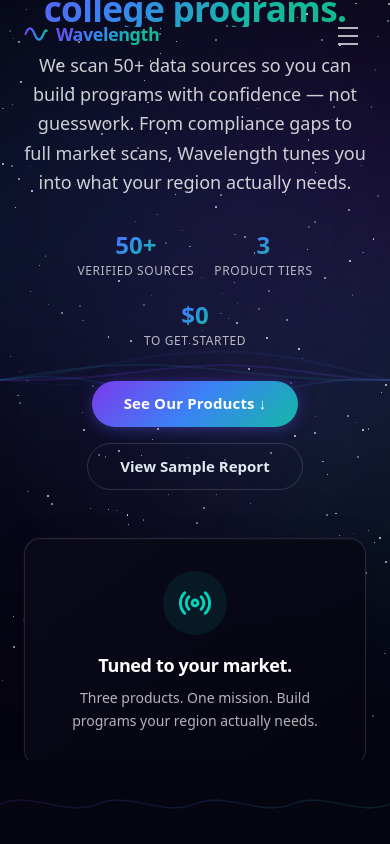
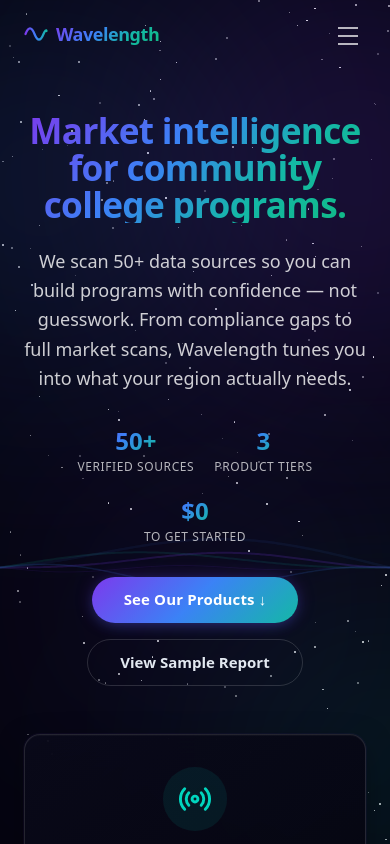
Before and after one commit to wspanic201/workforce-intelligence, a Next.js app: page / in a window 390 px wide. Shown: the top 844 px of the page. Built offline with nearby package versions, Linux system fonts and the light colour scheme.

Commit message:
Fix hero mobile: flexible height on mobile, fixed on desktop, more top padding

```diff
--- a/app/page.tsx
+++ b/app/page.tsx
@@ -365,7 +365,7 @@ function HeroCarousel() {
   const slide = HERO_SLIDES[current];
 
   return (
-    <section className="relative h-[90vh] min-h-[700px] max-h-[900px] flex items-center justify-center pt-24 pb-16 overflow-hidden">
+    <section className="relative min-h-[90vh] lg:h-[90vh] lg:min-h-[700px] lg:max-h-[900px] flex items-center justify-center pt-28 pb-16 overflow-hidden">
       <Stars count={250} />
       <Aurora />
       <Waveform className="opacity-60" />
```
